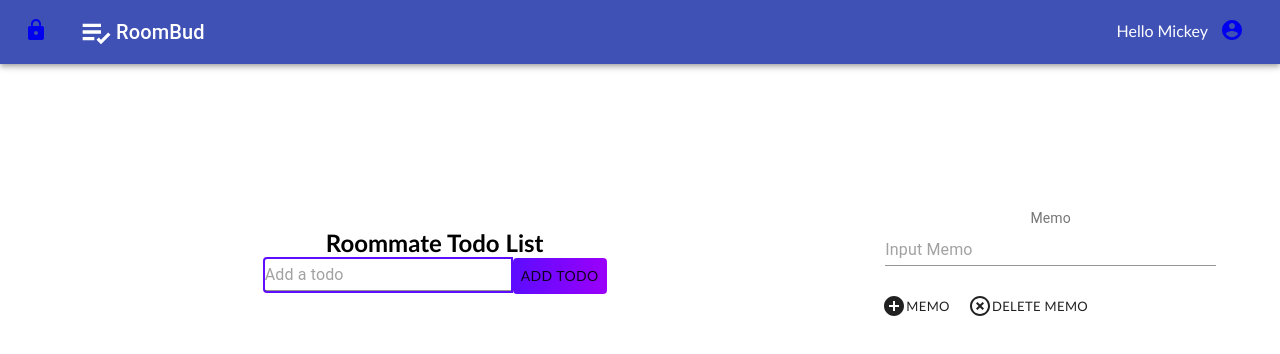
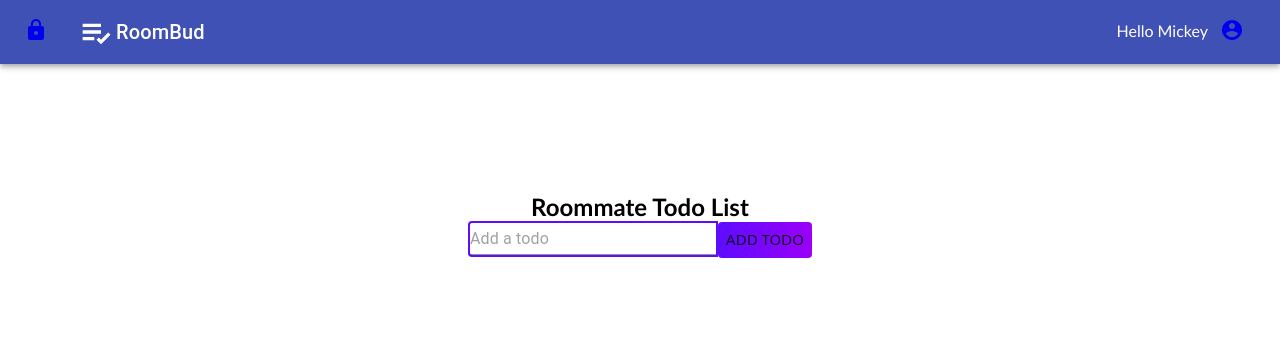
Before and after one commit to choumrdh/Honey-Do, a React (Create React App) app: page /home in a window 1280 px wide. Shown: the top 354 px of the page. Built offline with nearby package versions, Linux system fonts and the light colour scheme.

Commit message:
remove memo

```diff
--- a/src/components/Memo/Memo.js
+++ b/src/components/Memo/Memo.js
@@ -1,5 +1,4 @@
 import React from "react";
-// import MemoInput from "./MemoInput";
 import { makeStyles } from "@material-ui/core/styles";
 import CardActions from "@material-ui/core/CardActions";
 import CardContent from "@material-ui/core/CardContent";
@@ -35,11 +34,10 @@ const Memo = ({ memo, setMemo }) => {
     setMemo(e.target.value);
   };
   const handleSubmitMemo = (memo) => {
-    console.log("added", memo);
-
     if (!memo.text || /^\s*$/.test(memo.text)) {
       return;
     }
+
   };
   const handleDeleteMemo = () => {
     console.log("delete");
@@ -56,7 +54,6 @@ const Memo = ({ memo, setMemo }) => {
         >
           Memo
         </Typography>
-        {/* <MemoInput memo={memo}/> */}
         <Input
           fullWidth
           placeholder="Input Memo"
@@ -65,6 +62,9 @@ const Memo = ({ memo, setMemo }) => {
           name="text"
         />
       </CardContent>
+      <Typography>
+        {memo}
+      </Typography>
       <CardActions>
         <Button size="small" onClick={handleSubmitMemo}>
           <AddCircleIcon />
--- a/src/pages/Homepage.js
+++ b/src/pages/Homepage.js
@@ -5,6 +5,7 @@ import Navbar from "../components/Navbar/Navbar";
 import Container from "@material-ui/core/Container";
 import Grid from "@material-ui/core/Grid";
 import { makeStyles } from "@material-ui/core/styles";
+
 
 import "../App.css";
 const useStyles = makeStyles((theme) => ({
@@ -29,9 +30,9 @@ const HomePage = ({ todos, setTodos, firstname, memo, setMemo }) => {
             <Grid xs={12} sm={8} md={8} lg={8} spacing={2}>
               <TodoList todos={todos} setTodos={setTodos} />
             </Grid>
-            <Grid xs={12} sm={4} md={4} lg={4} spacing={2}>
+            {/* <Grid xs={12} sm={4} md={4} lg={4} spacing={2}>
               <Memo memo={memo} setMemo={setMemo} />
-            </Grid>
+            </Grid> */}
           </Grid>
         </Container>
       </section>
```
Also changed, not shown: src/components/Memo/MemoInput.js (deleted, +0 -19 lines).
